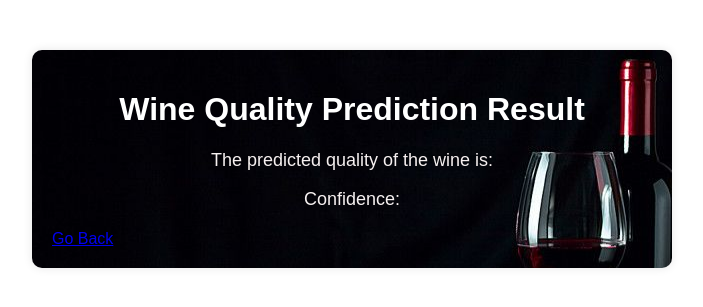
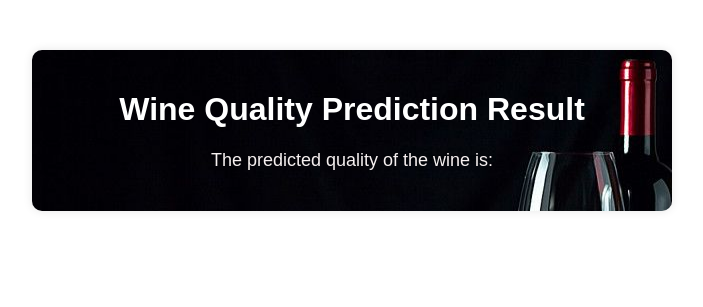
Before and after one commit to vishnucipher/wine-quality-prediction, a Flask app: page /result in a window 1280 px wide. Shown: the top 307 px of the page, without its empty margins (288-991 px from the left). Run offline with Flask 3, Linux system fonts and the light colour scheme; parts of the project's set-up code (start-up, migrations or seed data) failed here and were passed over.

Commit message:
commited

```diff
--- a/templates/index.html
+++ b/templates/index.html
@@ -14,7 +14,7 @@
             <li><a href="{{ url_for('about') }}">About Project</a></li>
 
             <li><a href="{{ url_for('result') }}">Result Page</a></li>
-            <li><a href="https://github.com/vishnucipher/whatsapp-chat-analysis/blob/master/Images/img1.png">Jupyter Notebook</a></li>
+            <li><a href="https://github.com/vishnucipher/wine-quality-prediction/blob/master/notebooks/Untitled.ipynb">Jupyter Notebook</a></li>
 
             <li><a>   </a></li>
           </ul>
--- a/templates/result.html
+++ b/templates/result.html
@@ -15,11 +15,9 @@
             <!-- Display prediction result here -->
             <p id="predictionText">The predicted quality of the wine is: <span id="predictedQuality"></span></p>
 
-            <p id="confidenceText">Confidence: <span id="confidenceValue"></span></p>
             <h2 style="color: white;"> {{ result }}</h2>
         </div>
 
-        <a href="index.html">Go Back</a>
     </div>
 </body>
 </html>
```
